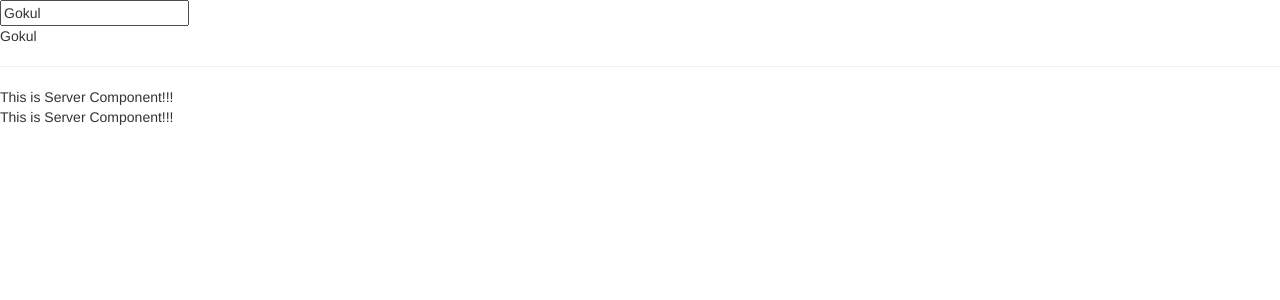
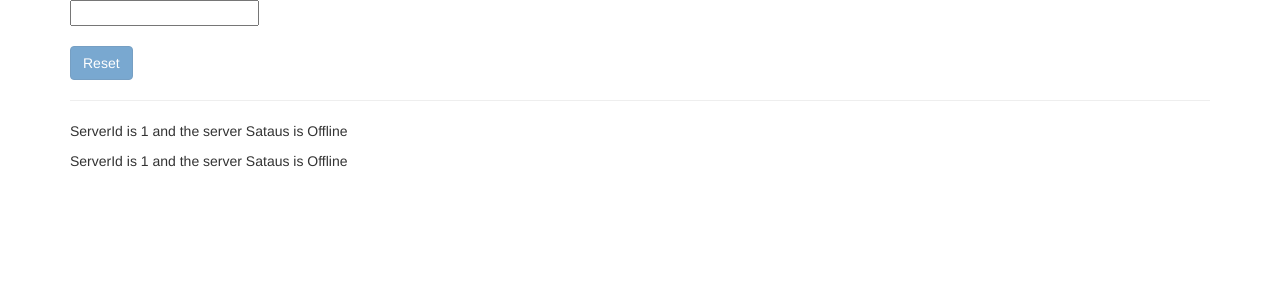
Before and after one commit to gokulnathv/demoui, an Angular app in the folder demoui/: page / in a window 1280 px wide. Shown: the top 300 px of the page. Built offline with nearby package versions, Linux system fonts and the light colour scheme.

Commit message:
Data Binding excersics

```diff
--- a/demoui/src/app/app.component.css
+++ b/demoui/src/app/app.component.css
@@ -0,0 +1,3 @@
+h3 {
+    color: green;
+  }
--- a/demoui/src/app/app.component.html
+++ b/demoui/src/app/app.component.html
@@ -1,4 +1,11 @@
-<input type="text" [(ngModel)]="name">
-<p>{{name}}</p>
-<hr>
-<servers-component></servers-component>
+<div class="container">
+    <div class="row">
+        <div class="col-xs-12">
+            <input type="text" [(ngModel)]="name" (ngModelChange)="onNameEntered()">
+            <h3>{{name}}</h3>
+            <button class="btn btn-primary" [disabled]="!enableResetBtn" (click)="onResetBtnClick()">Reset</button>
+            <hr>
+            <servers-component></servers-component>
+        </div>
+    </div>
+</div>
--- a/demoui/src/app/app.component.ts
+++ b/demoui/src/app/app.component.ts
@@ -6,5 +6,16 @@ import { Component } from '@angular/core';
   styleUrls: ['./app.component.css']
 })
 export class AppComponent {
-  name = 'Gokul';
+
+  name: String = '';
+  enableResetBtn: Boolean = false;
+
+  onNameEntered() {
+      this.enableResetBtn = this.name ? true : false;
+  }
+
+  onResetBtnClick() {
+    this.name = '';
+    this.onNameEntered();
+  }
 }
--- /dev/null
+++ b/demoui/src/app/server/server.component.css
@@ -0,0 +1,3 @@
+h3 {
+    color: red;
+  }
--- a/demoui/src/app/server/server.component.html
+++ b/demoui/src/app/server/server.component.html
@@ -1 +1,3 @@
-<div>This is Server Component!!!</div>
+<div>
+    <p>ServerId is {{ getStatusId() }} and the server Sataus is {{serverStatus}}</p>
+</div>
--- a/demoui/src/app/server/server.component.ts
+++ b/demoui/src/app/server/server.component.ts
@@ -3,7 +3,16 @@ import { Component } from '@angular/core';
 @Component(
     {
         selector : 'server-component',
-        templateUrl : './server.component.html'
+        templateUrl : './server.component.html',
+        styleUrls: ['./server.component.css']
     }
 )
-export class serverComponent {}
+export class serverComponent {
+
+    serverId: number = 1;
+    serverStatus: String = "Offline";
+
+    getStatusId() {
+        return this.serverId;
+    }
+}
--- a/demoui/src/styles.css
+++ b/demoui/src/styles.css
@@ -1 +1,4 @@
 /* You can add global styles to this file, and also import other style files */
+h3 {
+  color: blue;
+}
```
